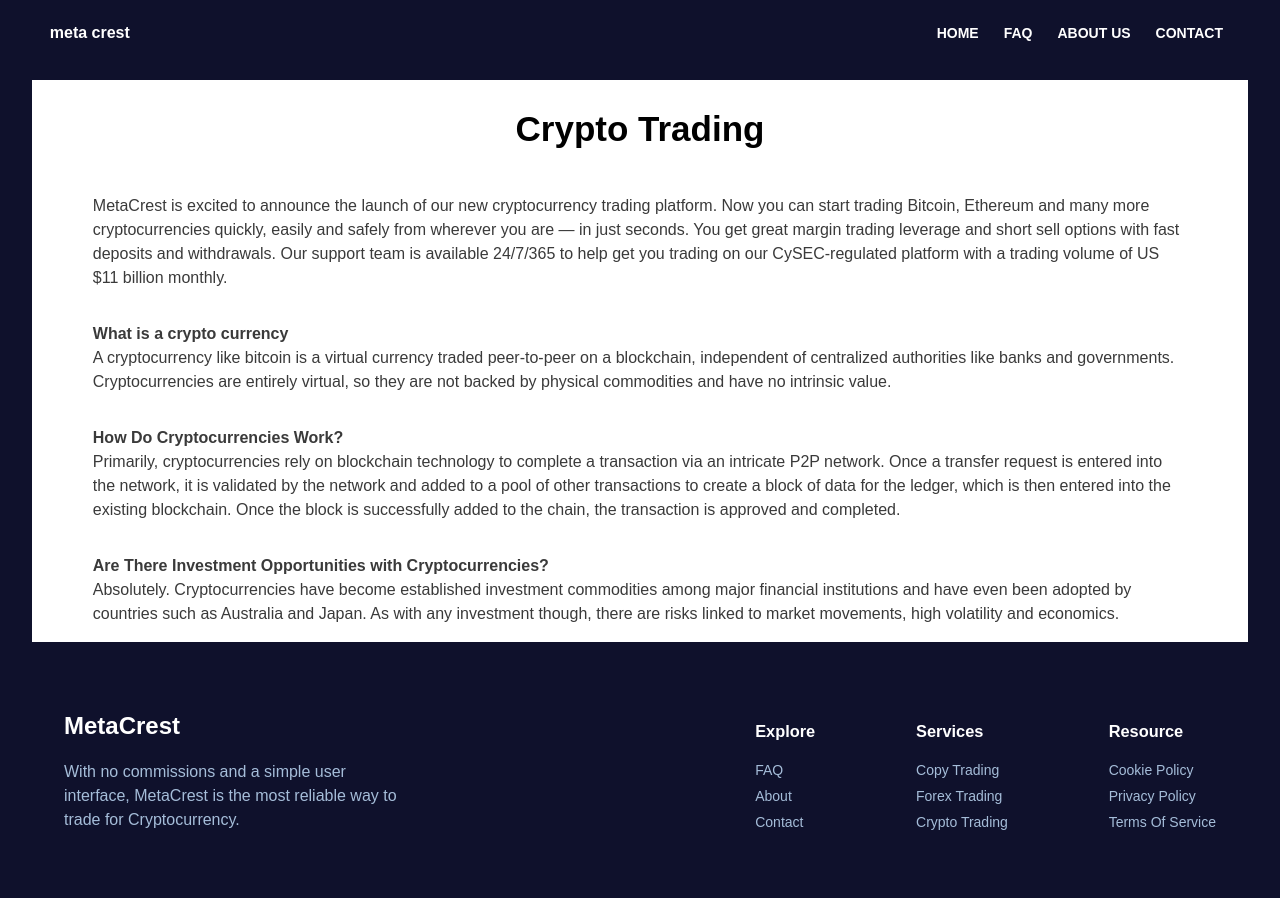
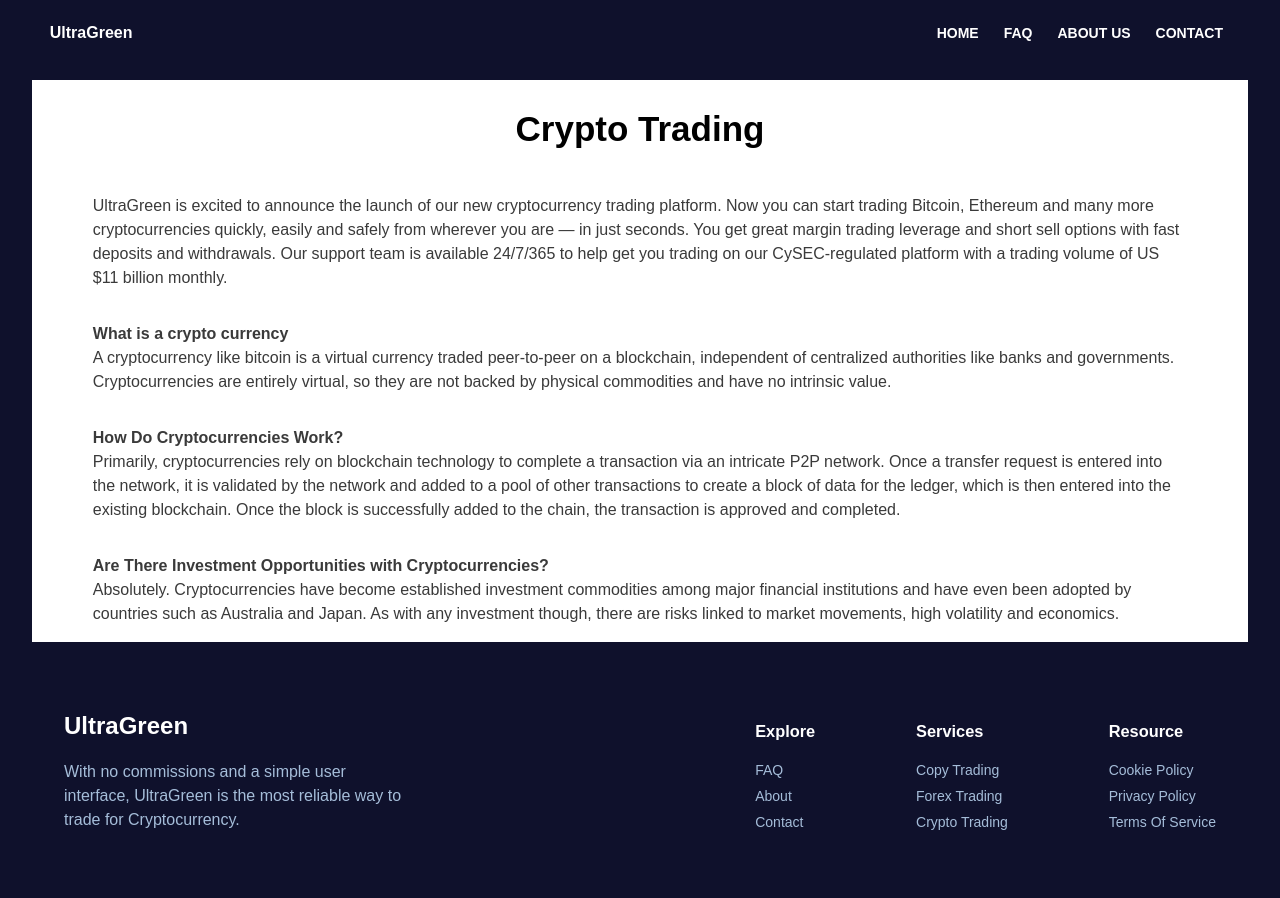
Before and after one commit to Lucifer-010/osbroker, a Django app: page /cryptotrading in a window 1280 px wide. Run offline with Django 4.2, Linux system fonts and the light colour scheme.

Commit message:
Update cryptotrading.html

```diff
--- a/templates/cryptotrading.html
+++ b/templates/cryptotrading.html
@@ -1,25 +1,28 @@
+{% load static %}
 <!DOCTYPE html>
 <html lang="en">
 <head>
     <meta charset="UTF-8">
     <meta name="viewport" content="width=device-width, initial-scale=1.0">
-    <link rel="stylesheet" href="css/index.css">
-    <link rel="stylesheet" href="css/about.css">
-    <link rel="stylesheet" href="fontawesome-free-6.4.0-web/css/all.css">
-    <script src="script.js"></script>
-    <title>MetaCrest - No.1 Bitcoin Trading Platform</title>
+    <link rel="stylesheet" href={% static "css/index.css" %}>
+    <link rel="stylesheet" href={% static "css/about.css" %}>
+    <link rel="stylesheet" href={% static "fontawesome-free-6.4.0-web/css/all.css" %}>
+    <script src={% static "script.js" %}></script>
+    <title>UltraGreen - No.1 Bitcoin Trading Platform</title>
+    <link rel="shortcut icon" href={% static "images/download.png" %} />
+
 </head>
 <body id="body">
     <nav id="top-nav">
         <div id="nav-con">
             <div>
-                <i class="fa-solid nav-icon fa-bars" onclick="OpenNav()" id="nav-ctrl"></i>&nbsp;&nbsp;&nbsp;&nbsp;<text id="logo">meta crest</text>
+                <i class="fa-solid nav-icon fa-bars" onclick="OpenNav()" id="nav-ctrl"></i>&nbsp;&nbsp;&nbsp;&nbsp;<text id="logo">UltraGreen</text>
             </div>
 
             <div id="nav-links">
-                <a href="#" class="nav-links">HOME</a>
-                <a href="#" class="nav-links">FAQ</a>
-                <a href="#" class="nav-links">ABOUT US</a>
+                <a href={% url "home" %} class="nav-links">HOME</a>
+                <a href={% url "faq" %} class="nav-links">FAQ</a>
+                <a href={% url "about" %} class="nav-links">ABOUT US</a>
                 <a href="#" class="nav-links">CONTACT</a>
                 <i id="sun" onclick="LightMode()" class="fa-solid nav-icon fa-sun"></i>
                 <i id="moon" onclick="DarkMode()" class="fa-solid nav-icon fa-moon"></i>
@@ -30,27 +33,27 @@
     <div id="main">
         <div id="side-nav">
             <div id="side-nav-top">
-                <img src="images/download.png">
+                <img src={% static "images/download.png" %}>
             </div>
-            <a href="#" class="side-nav-link"><i class="fa-solid side-nav-icon fa-house"></i>&nbsp;&nbsp;Home</a>
-            <a href="#" class="side-nav-link"><i class="fa-solid side-nav-icon fa-user"></i>&nbsp;&nbsp;Sign In</a>
-            <a href="#" class="side-nav-link"><i class="fa-solid side-nav-icon fa-user-plus"></i>&nbsp;&nbsp;Sign Up</a>
+            <a href={% url "home" %} class="side-nav-link"><i class="fa-solid side-nav-icon fa-house"></i>&nbsp;&nbsp;Home</a>
+            <a href={% url "login" %} class="side-nav-link"><i class="fa-solid side-nav-icon fa-user"></i>&nbsp;&nbsp;Sign In</a>
+            <a href={% url "signup" %} class="side-nav-link"><i class="fa-solid side-nav-icon fa-user-plus"></i>&nbsp;&nbsp;Sign Up</a>
             <a href="#" class="side-nav-link"><i class="fa-solid side-nav-icon fa-envelope"></i>&nbsp;&nbsp;Contact Us</a>
-            <a href="#" class="side-nav-link"><i class="fa-solid side-nav-icon fa-unlock"></i>&nbsp;&nbsp;Cookie Policy</a>
-            <a href="#" class="side-nav-link"><i class="fa-solid side-nav-icon fa-unlock"></i>&nbsp;&nbsp;Privacy Policy</a>
+            <a href={% url "cookies" %} class="side-nav-link"><i class="fa-solid side-nav-icon fa-unlock"></i>&nbsp;&nbsp;Cookie Policy</a>
+            <a href={% url "privacy" %} class="side-nav-link"><i class="fa-solid side-nav-icon fa-unlock"></i>&nbsp;&nbsp;Privacy Policy</a>
             <a href="#" class="side-nav-link"><i class="fa-solid side-nav-icon fa-server"></i>&nbsp;&nbsp;Crypto Mining</a>
             <a href="#" class="side-nav-link"><i class="fa-solid side-nav-icon fa-copyright"></i>&nbsp;&nbsp;Bitcoin Mining</a>
             <a href="#" class="side-nav-link"><i class="fa-solid side-nav-icon fa-copyright"></i>&nbsp;&nbsp;Dogecoin Mining</a>
-            <a href="#" class="side-nav-link"><i class="fa-solid side-nav-icon fa-copy"></i>&nbsp;&nbsp;Copy Trading</a>
-            <a href="#" class="side-nav-link"><i class="fa-solid side-nav-icon fa-copyright"></i>&nbsp;&nbsp;Crypto Trading</a>
-            <a href="#" class="side-nav-link"><i class="fa-solid side-nav-icon fa-folder"></i>&nbsp;&nbsp;Terms Of Service</a>
-            <a href="#" class="side-nav-link"><i class="fa-solid side-nav-icon fa-calendar"></i>&nbsp;&nbsp;Forex Trading</a>
-            <a href="#" class="side-nav-link"><i class="fa-solid side-nav-icon fa-square-poll-vertical"></i>&nbsp;&nbsp;Stocks Trading</a>
+            <a href={% url "copytrading" %} class="side-nav-link"><i class="fa-solid side-nav-icon fa-copy"></i>&nbsp;&nbsp;Copy Trading</a>
+            <a href={% url "cryptotrading" %} class="side-nav-link"><i class="fa-solid side-nav-icon fa-copyright"></i>&nbsp;&nbsp;Crypto Trading</a>
+            <a href={% url "terms" %} class="side-nav-link"><i class="fa-solid side-nav-icon fa-folder"></i>&nbsp;&nbsp;Terms Of Service</a>
+            <a href={% url "forextrading" %} class="side-nav-link"><i class="fa-solid side-nav-icon fa-calendar"></i>&nbsp;&nbsp;Forex Trading</a>
+            <!--a href= class="side-nav-link"><i class="fa-solid side-nav-icon fa-square-poll-vertical"></i>&nbsp;&nbsp;Stocks Trading</a>
             <a href="#" class="side-nav-link"><i class="fa-solid side-nav-icon fa-circle-dollar-to-slot"></i>&nbsp;&nbsp;Options Trading</a>
             <a href="#" class="side-nav-link"><i class="fa-solid side-nav-icon fa-user-group"></i>&nbsp;&nbsp;What is Leverage</a>
             <a href="#" class="side-nav-link"><i class="fa-solid side-nav-icon fa-user-group"></i>&nbsp;&nbsp;Responsible Trading</a>
-            <a href="#" class="side-nav-link"><i class="fa-solid side-nav-icon fa-folder"></i>&nbsp;&nbsp;General Risk Disclosure</a>
-            <a href="#" class="side-nav-link"><i class="fa-solid side-nav-icon fa-user-group"></i>&nbsp;&nbsp;About Us</a>
+            <a href="#" class="side-nav-link"><i class="fa-solid side-nav-icon fa-folder"></i>&nbsp;&nbsp;General Risk Disclosure</a-->
+            <a href={% url "about" %} class="side-nav-link"><i class="fa-solid side-nav-icon fa-user-group"></i>&nbsp;&nbsp;About Us</a>
         </div>
 
         <div id="main2" onclick="CloseNav()">
@@ -59,7 +62,7 @@
                 <div id="about-con">
                     <h1 id="title">Crypto Trading</h1>
 
-                    <p class="about-article">MetaCrest is excited to announce the launch of our new cryptocurrency trading platform. Now you can start trading Bitcoin, Ethereum and many more cryptocurrencies quickly, easily and safely from wherever you are — in just seconds. You get great margin trading leverage and short sell options with fast deposits and withdrawals. Our support team is available 24/7/365 to help get you trading on our CySEC-regulated platform with a trading volume of US $11 billion monthly.</p>
+                    <p class="about-article">UltraGreen is excited to announce the launch of our new cryptocurrency trading platform. Now you can start trading Bitcoin, Ethereum and many more cryptocurrencies quickly, easily and safely from wherever you are — in just seconds. You get great margin trading leverage and short sell options with fast deposits and withdrawals. Our support team is available 24/7/365 to help get you trading on our CySEC-regulated platform with a trading volume of US $11 billion monthly.</p>
 
                     <p class="about-article"><b>What is a crypto currency</b><br>
                         A cryptocurrency like bitcoin is a virtual currency traded peer-to-peer on a blockchain, independent of centralized authorities like banks and governments. Cryptocurrencies are entirely virtual, so they are not backed by physical commodities and have no intrinsic value.
@@ -86,8 +89,8 @@
     <footer>
         <div id="footer-con">
             <div id="footer-sum">
-                <h2>MetaCrest</h2>
-                <p class="article">With no commissions and a simple user interface, MetaCrest is the most reliable way to trade for Cryptocurrency.</p>
+                <h2>UltraGreen</h2>
+                <p class="article">With no commissions and a simple user interface, UltraGreen is the most reliable way to trade for Cryptocurrency.</p>
 
             </div>
 
@@ -95,23 +98,23 @@
             <div id="footer-links">
                 <div class="col">
                     <h3>Explore</h3>
-                    <a href="#" class="footer-links">FAQ</a>
-                    <a href="#" class="footer-links">About</a>
+                    <a href={% url "faq" %} class="footer-links">FAQ</a>
+                    <a href={% url "about" %} class="footer-links">About</a>
                     <a href="#" class="footer-links">Contact</a>
                 </div>
 
                 <div class="col">
                     <h3>Services</h3>
-                    <a href="#" class="footer-links">Copy Trading</a>
-                    <a href="#" class="footer-links">Forex Trading</a>
-                    <a href="#" class="footer-links">Crypto Trading</a>
+                    <a href={% url "copytrading" %} class="footer-links">Copy Trading</a>
+                    <a href={% url "forextrading" %} class="footer-links">Forex Trading</a>
+                    <a href={% url "cryptotrading" %} class="footer-links">Crypto Trading</a>
                 </div>
 
                 <div class="col">
                     <h3>Resource</h3>
-                    <a href="#" class="footer-links">Cookie Policy</a>
-                    <a href="#" class="footer-links">Privacy Policy</a>
-                    <a href="#" class="footer-links">Terms Of Service</a>
+                    <a href={% url "cookies" %} class="footer-links">Cookie Policy</a>
+                    <a href={% url "privacy" %} class="footer-links">Privacy Policy</a>
+                    <a href="terms" class="footer-links">Terms Of Service</a>
                 </div>
 
             </div>
```
